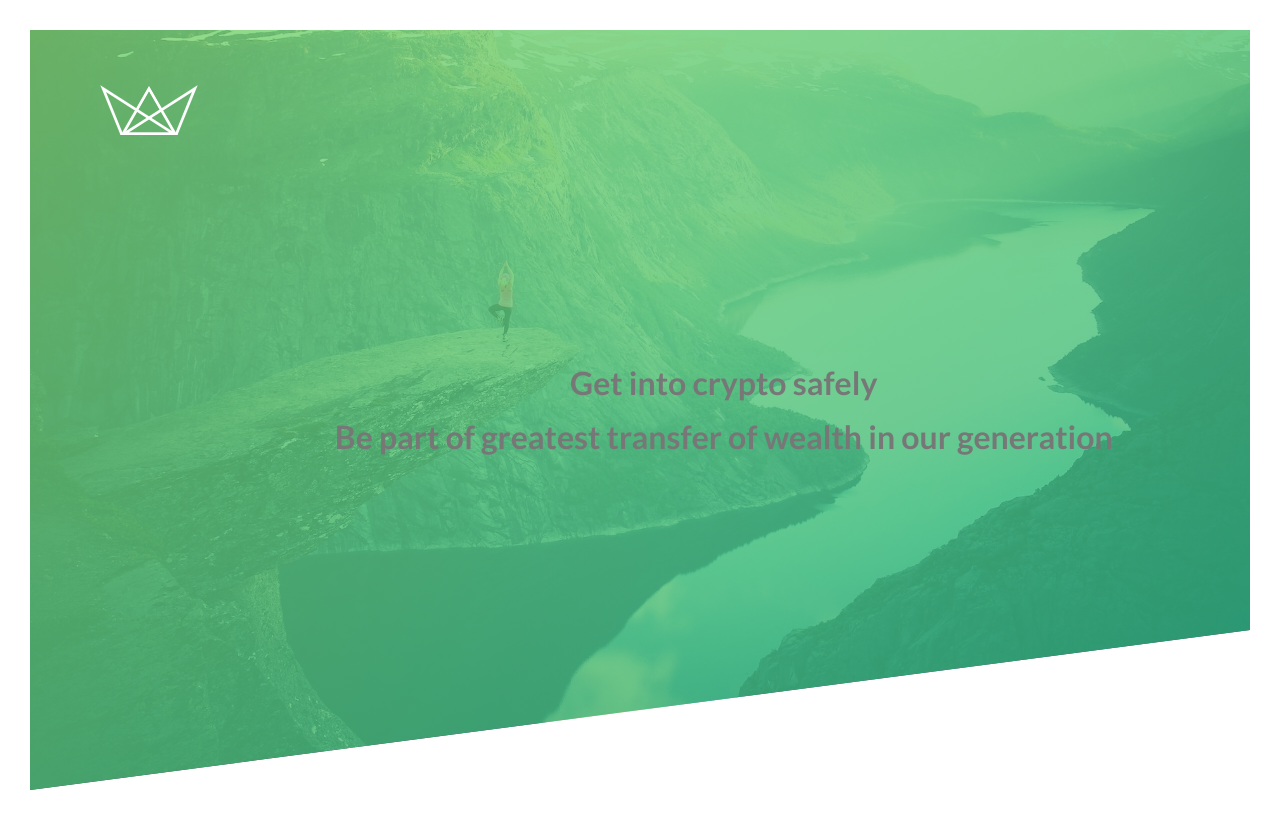
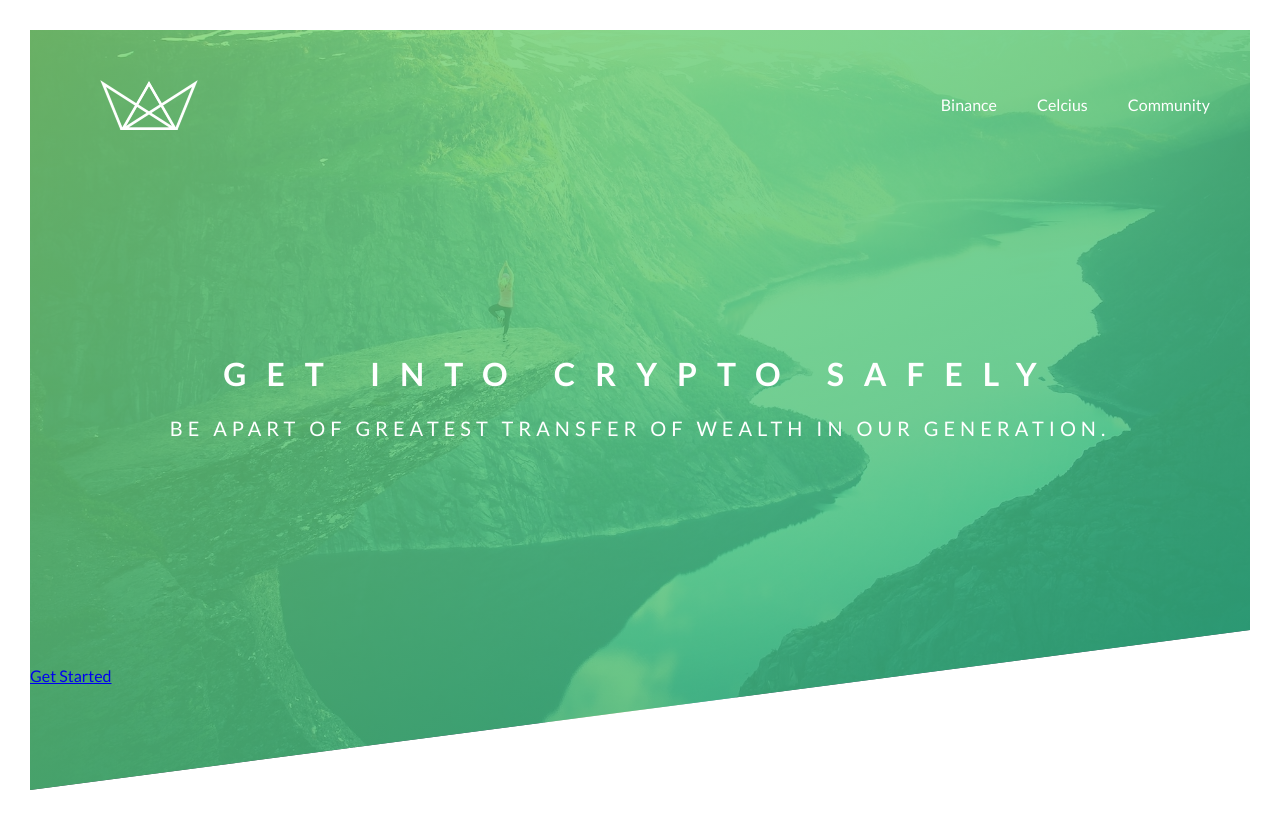
Before and after one commit to AyoCodess/Crypto-Landing-Page, a website built with Parcel: page index.html in a window 1280 px wide. Built offline with nearby package versions, Linux system fonts and the light colour scheme.

Commit message:
button bug

```diff
--- a/index.html
+++ b/index.html
@@ -17,11 +17,22 @@
   </head>
   <body>
     <header class="header">
-      <div class="logo-box"><img src="img/logo-white.png" alt="is it a good investment logo" class="logo"></div>
+      <nav class="nav-row">
+        <div class="logo-box"><img src="img/logo-white.png" alt="is it a good investment logo" class="logo"></div>
+      <ul class="nav-list">
+        <li class="nav-button">Binance</li>
+        <li class="nav-button">Celcius</li>
+        <li class="nav-button">Community</li>
+      </ul>
+      </nav>
       <h1 class="heading-primary">
         <span class="heading-primary-main">Get into crypto safely</span>
-        <span class="heading-primary-sub">Be part of greatest transfer of wealth in our generation </span>
+        <span class="heading-primary-sub">Be apart of greatest transfer of wealth in our generation. </span>
       </h1>
+      <div class="btn"><a href="#" class=" btn-white">Get Started
+      </a></div>
+
+
     </header>
   </body>
 </html>
--- a/sass/main.scss
+++ b/sass/main.scss
@@ -58,6 +58,8 @@ body {
 
 .header {
     display: flex;
+    flex-direction: column;
+
     /* vh means the element should always be 95% of what ever the user can see on his browser. */
 
     height: 95vh;
@@ -88,29 +90,125 @@ body {
 
 //////////////////////////////
 
-// header contents
+// Navigation
+
+.nav-row {
+    display: flex;
+    justify-content: space-between;
+    align-items: center;
+    margin-top: 5rem;
+}
+
+.nav-list {
+    display: flex;
+    list-style: none;
+}
+
+.nav-button {
+    margin-right: 4rem;
+    color: white;
+}
+
+/////////////////////////////////
+
+//LOGO
 
 .logo-box {
     display: flex;
-    margin-top: 6rem;
+    align-self: flex-start;
     margin-left: 7rem;
     justify-content: flex-start;
     align-items: center;
-    max-height: 40px;
 }
 .logo {
     height: 5rem;
 }
 
+/////////////////////////////////
+
+//MAIN HEADING
+
 .heading-primary {
     display: flex;
     flex-direction: column;
-    margin: auto;
     justify-content: center;
     align-items: center;
+    height: 70%; //70|% of the heading container
 }
 .heading-primary-main {
+    display: block;
+    text-align: center;
+    color: white;
+    font-weight: 700;
+    text-transform: uppercase;
+    letter-spacing: 2rem;
+    animation-name: moveInLeft;
+    animation-duration: 1s;
+    animation-timing-function: ease-out;
+    // or
+    // animation: moveInLeft 1s ease-out
 }
 
 .heading-primary-sub {
+    display: block;
+    text-align: center;
+    color: white;
+    text-transform: uppercase;
+    font-size: 2rem;
+    font-weight: 400;
+    letter-spacing: 0.5rem;
+    margin-top: 1rem;
+    animation-name: moveInRight;
+    animation-duration: 1s;
+    animation-timing-function: ease-out;
 }
+
+/////////////////////////////////
+
+//HEADING ANIMATION
+
+@keyframes moveInLeft {
+    0% {
+        opacity: 0;
+        transform: translateX(-100px);
+    }
+    70% {
+        transform: translateX(10px);
+    }
+    100% {
+        opacity: 1;
+        transform: translateX(0);
+    }
+}
+
+@keyframes moveInRight {
+    0% {
+        opacity: 0;
+        transform: translateX(100px);
+    }
+    70% {
+        transform: translateX(-10px);
+    }
+
+    100% {
+        opacity: 1;
+        transform: translateX(0);
+    }
+}
+//////////////////////////////////
+
+//button
+
+.btn {
+    display: flex;
+}
+
+.btn-white {
+    margin-left: 20rem;
+    text-transform: uppercase;
+    justify-content: center;
+    font-size: 10rem;
+    color: white;
+    text-decoration-style: none;
+    height: 20%;
+}
```
Also changed, not shown: dist/index.html, sass/main.css, 3 other files.
